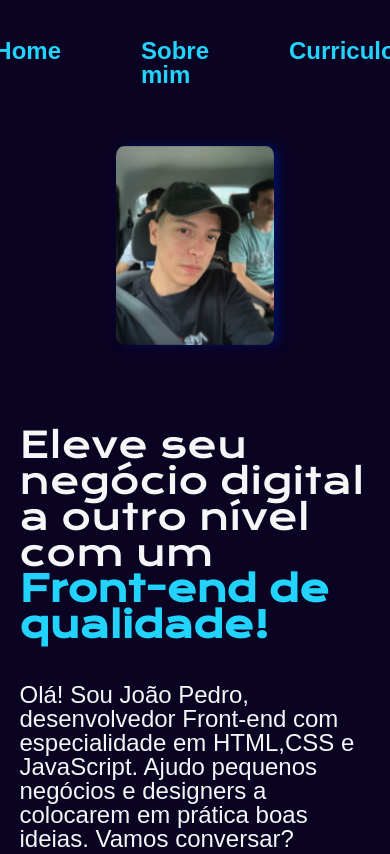
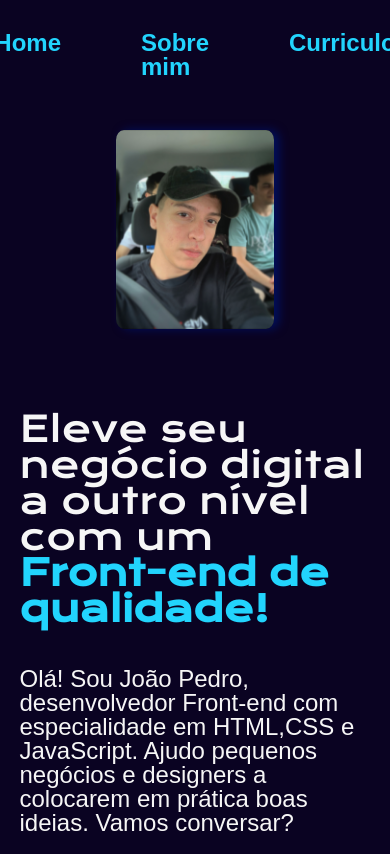
Before and after one commit to jaoopedro/portfolio, a plain HTML site: page index.html in a window 390 px wide. Shown: the top 854 px of the page. Drawn offline with nearby package versions, Linux system fonts and the light colour scheme.

Commit message:
Atualizando responsividade
Atualizando padding dentro do queri

```diff
--- a/assets/css/style.css
+++ b/assets/css/style.css
@@ -163,7 +163,7 @@ body{
 /*Responsividade*/
 @media(max-width:1200px){
     .cabecalho{
-      padding: 10%;
+      padding: 8%;
     }
     .cabecalho_menu{
         justify-content: center;
```
